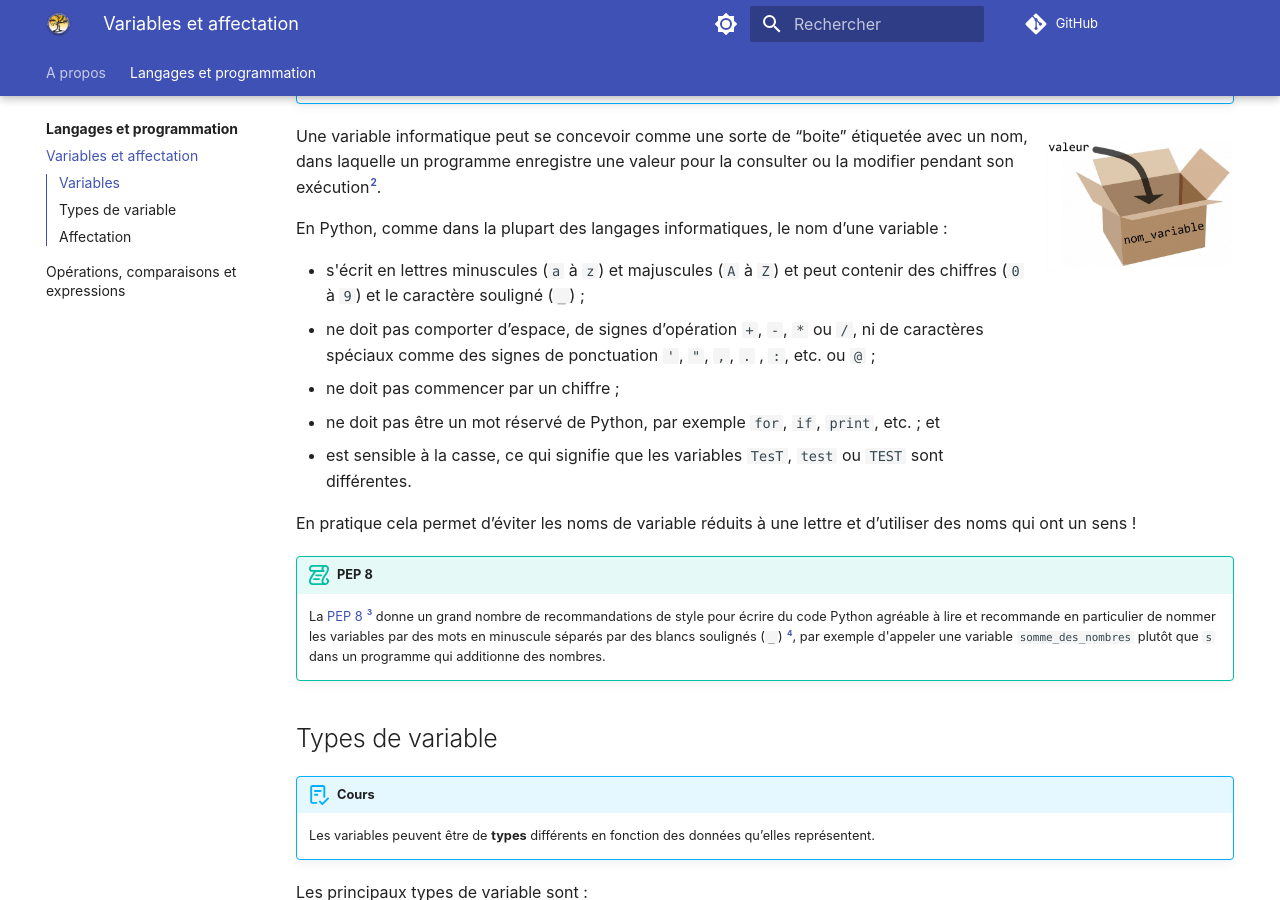
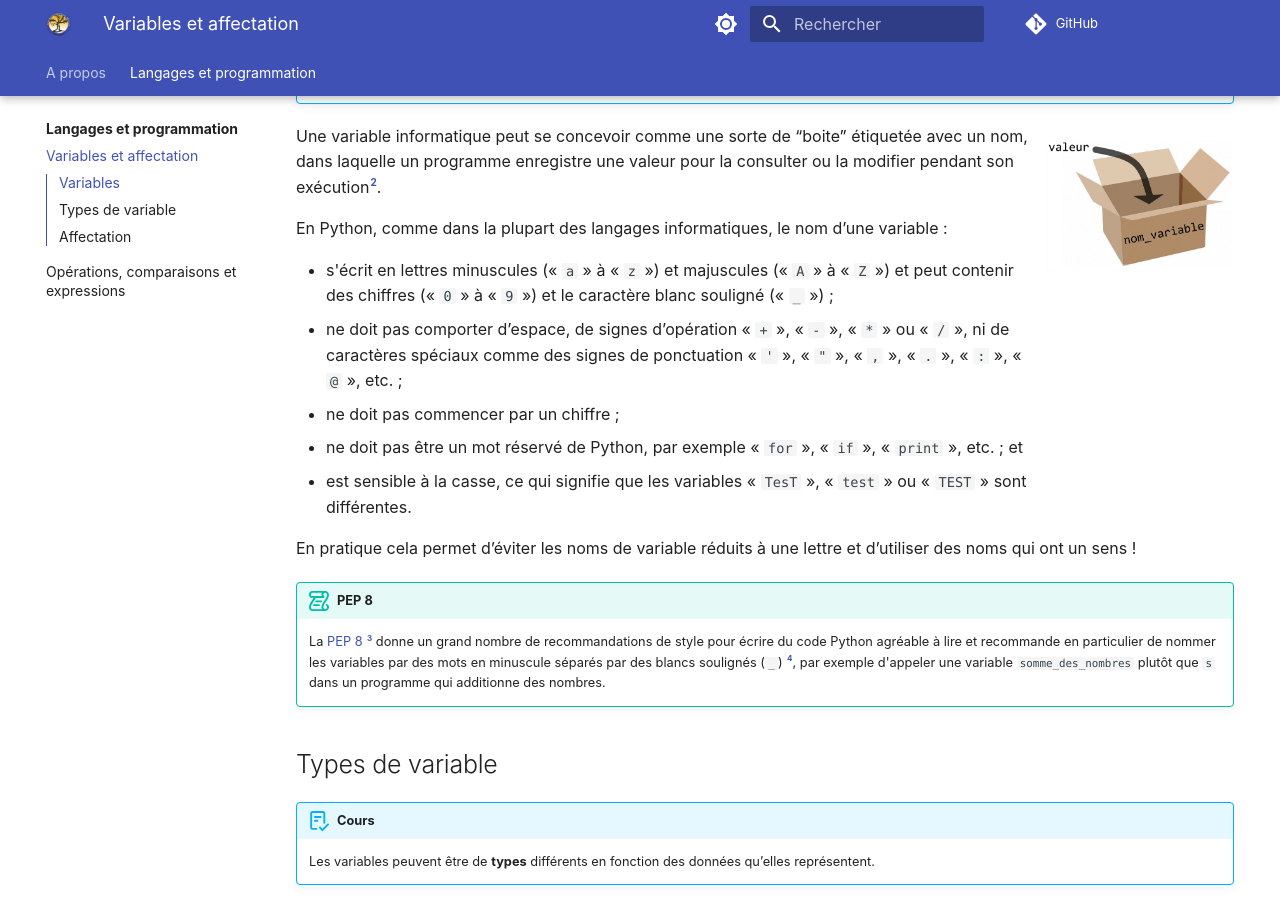
Before and after one commit to eipaca/NSI-1, an MkDocs documentation site: the page built from docs/langages-et-programmation/1-variables-affectation.md, in a window 1280 px wide and 900 px high, scrolled down 330 px. Built offline with MkDocs 1.6.1 and Material for MkDocs 9.7.7, drawn with Linux system fonts in a browser that asks for light colours; emoji names are drawn with the system emoji font; comment, search, counter and statistics services are not loaded.

Commit message:
Add files via upload

````diff
--- a/docs/langages-et-programmation/1-variables-affectation.md
+++ b/docs/langages-et-programmation/1-variables-affectation.md
@@ -19,11 +19,11 @@ Une variable informatique peut se concevoir comme une sorte de “boite” étiq
 
 En Python, comme dans la plupart des langages informatiques, le nom d’une variable :
 
-- s'écrit en lettres minuscules (```a``` à ```z```) et majuscules (```A``` à ```Z```) et peut contenir des chiffres (```0``` à ```9```) et le caractère souligné (```_```) ;
-- ne doit pas comporter d’espace, de signes d’opération ```+```, ```-```, ```*``` ou ```/```, ni de caractères spéciaux comme des signes de ponctuation `'`, `"`, `,`, `.` , `:`, etc. ou `@` ;
+- s'écrit en lettres minuscules (« `a` » à « `z` ») et majuscules (« `A` » à « `Z` ») et peut contenir des chiffres (« `0` » à « `9` ») et le caractère blanc souligné (« `_` ») ;
+- ne doit pas comporter d’espace, de signes d’opération « `+` », « `-` », « `*` » ou « `/` », ni de caractères spéciaux comme des signes de ponctuation « `'` », « `"` », « `,` », « `.` », « `:` », « `@` », etc.  ;
 - ne doit pas commencer par un chiffre ;
-- ne doit pas être un mot réservé de Python, par exemple ```for```, ```if```, ```print```, etc. ; et
-- est sensible à la casse, ce qui signifie que les variables ```TesT```, ```test``` ou ```TEST``` sont différentes.
+- ne doit pas être un mot réservé de Python, par exemple « `for` », « `if` », « `print` », etc. ; et
+- est sensible à la casse, ce qui signifie que les variables « `TesT` », « `test` » ou « `TEST` » sont différentes.
 
 En pratique cela permet d’éviter les noms de variable réduits à une lettre et d’utiliser des noms qui ont un sens !
 
````
Also changed, not shown: docs/langages-et-programmation/2-operations-comparaisons-expressions.md (+6 -6 lines).
